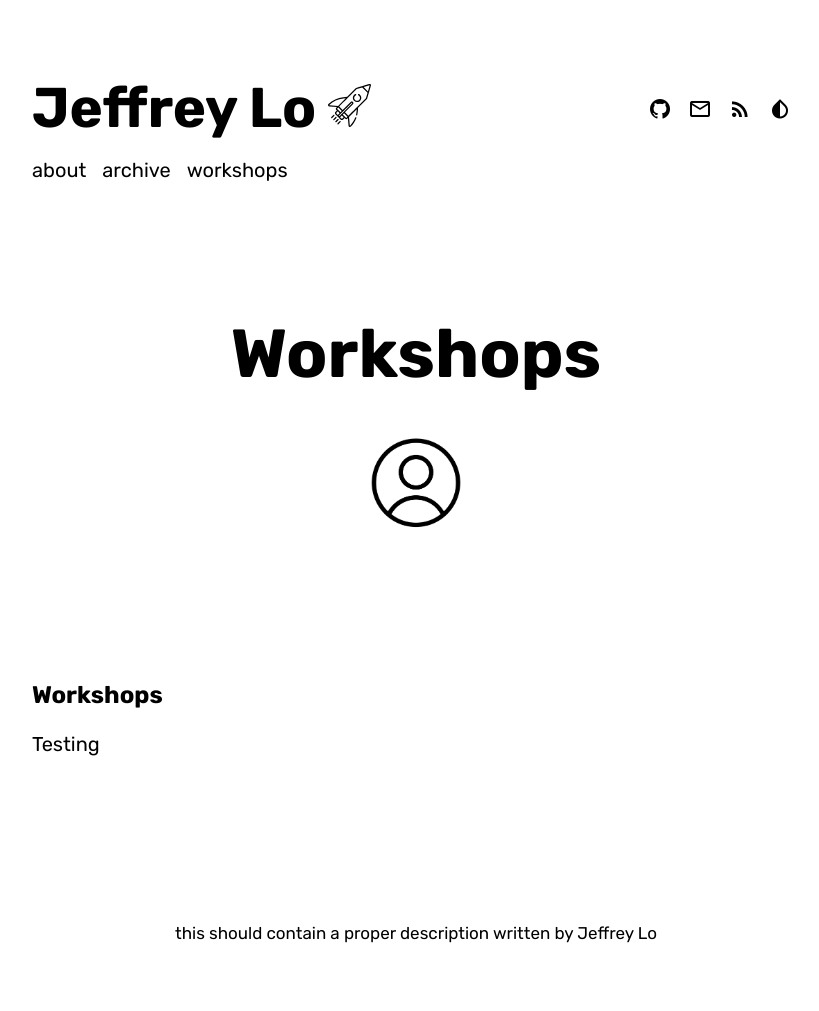
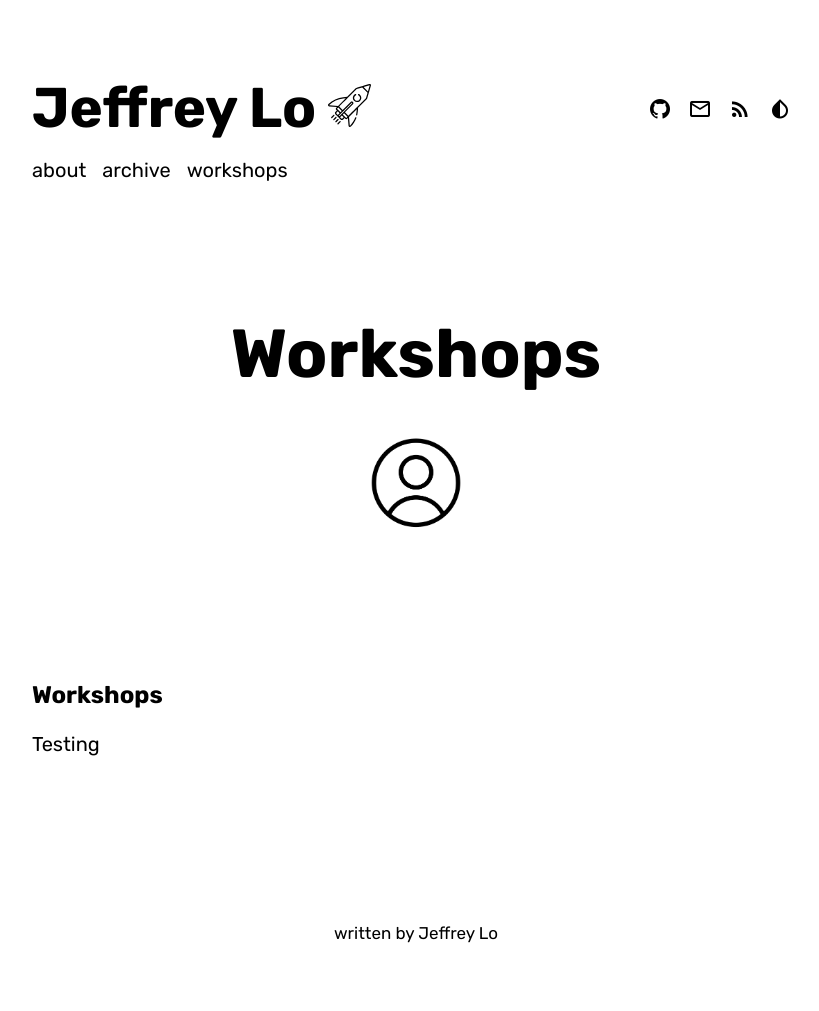
Before and after one commit to jeffreycklo/jeffreycklo.github.io, a Jekyll site: the page built from workshops.md, in a window 1280 px wide. Shown: the whole page, without its empty margins (224-1043 px from the left). Built offline with Jekyll 4.4.1, drawn with Linux system fonts in a browser that asks for light colours; some web fonts are replaced.

Commit message:
Update _config.yml

```diff
--- a/_config.yml
+++ b/_config.yml
@@ -7,7 +7,7 @@ url                          : "http://jeffreycklo.github.io" # the base hostnam
 blog:
   title                      : Jeffrey Lo
   description                  : >
-                               this should contain a proper description
+
 
 # Layout configuration
   logo_path                  : "assets/img/dactl.svg" # path to logo file
```
